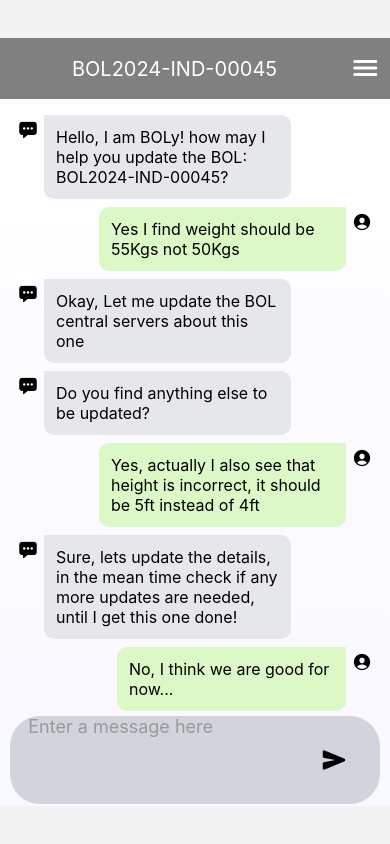
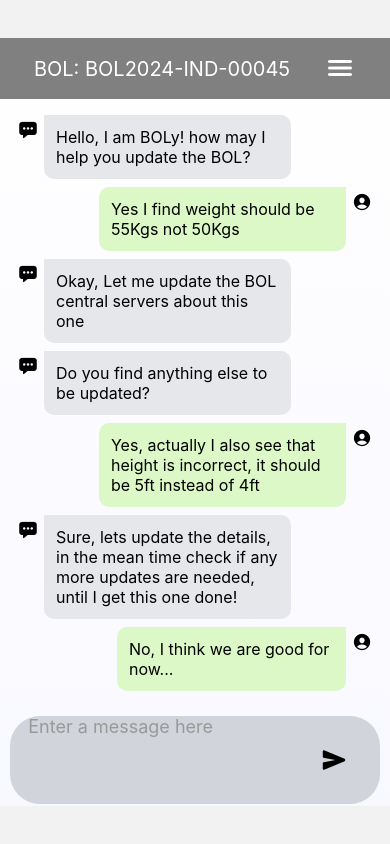
Before and after one commit to shanky-thakur/EZ-BOL, a React Native app: screen /Home in a window 390 px wide. Built offline with nearby package versions, Linux system fonts and the light colour scheme.

Commit message:
all tweaks for now are done next up is to dynamically set chats

```diff
--- a/components/HomeScreen.js
+++ b/components/HomeScreen.js
@@ -16,8 +16,33 @@ import { Ionicons } from '@expo/vector-icons';
 const { width } = Dimensions.get('window');
 
 export default function HomeScreen() {
+  const [bols, setBols] = useState([
+    { id: 1, date: '2025-06-10', location: 'Delhi', packageName: 'BOL2024-IND-00045' },
+    { id: 2, date: '2025-06-09', location: 'Mumbai', packageName: 'BOL2024-IND-00046' },
+    { id: 3, date: '2025-06-08', location: 'Chennai', packageName: 'BOL2024-IND-00047' },
+    { id: 4, date: '2025-06-07', location: 'Kolkata', packageName: 'BOL2024-IND-00048' },
+    { id: 5, date: '2025-06-06', location: 'Hyderabad', packageName: 'BOL2024-IND-00049' },
+    { id: 6, date: '2025-06-05', location: 'Pune', packageName: 'BOL2024-IND-00050' },
+    { id: 7, date: '2025-06-04', location: 'Ahmedabad', packageName: 'BOL2024-IND-00051' },
+    { id: 8, date: '2025-06-03', location: 'Jaipur', packageName: 'BOL2024-IND-00052' },
+    { id: 9, date: '2025-06-02', location: 'Lucknow', packageName: 'BOL2024-IND-00053' },
+    { id: 10, date: '2025-06-01', location: 'Bhopal', packageName: 'BOL2024-IND-00054' },
+    { id: 11, date: '2025-05-31', location: 'Nagpur', packageName: 'BOL2024-IND-00055' },
+    { id: 12, date: '2025-05-30', location: 'Chandigarh', packageName: 'BOL2024-IND-00056' },
+    { id: 13, date: '2025-05-29', location: 'Goa', packageName: 'BOL2024-IND-00057' },
+    { id: 14, date: '2025-05-28', location: 'Surat', packageName: 'BOL2024-IND-00058' },
+    { id: 15, date: '2025-05-27', location: 'Patna', packageName: 'BOL2024-IND-00059' },
+    { id: 16, date: '2025-05-26', location: 'Indore', packageName: 'BOL2024-IND-00060' },
+    { id: 17, date: '2025-05-25', location: 'Kanpur', packageName: 'BOL2024-IND-00061' },
+    { id: 18, date: '2025-05-24', location: 'Ranchi', packageName: 'BOL2024-IND-00062' },
+    { id: 19, date: '2025-05-23', location: 'Guwahati', packageName: 'BOL2024-IND-00063' },
+    { id: 20, date: '2025-05-22', location: 'Dehradun', packageName: 'BOL2024-IND-00064' },
+  ]);
+
+  const [selectedBol, setSelectedBol] = useState(bols[0]);
+
   const [chat, setChat] = useState([
-    { id: 1, role: 'bot', text: 'Hello, I am BOLy! how may I help you update the BOL: BOL2024-IND-00045?' },
+    { id: 1, role: 'bot', text: 'Hello, I am BOLy! how may I help you update the BOL?' },
     { id: 2, role: 'user', text: 'Yes I find weight should be 55Kgs not 50Kgs' },
     { id: 3, role: 'bot', text: 'Okay, Let me update the BOL central servers about this one' },
     { id: 4, role: 'bot', text: 'Do you find anything else to be updated?' },
@@ -60,20 +85,21 @@ export default function HomeScreen() {
               ]}
             >
               <ScrollView contentContainerStyle={styles.drawerContent}>
-                {Array.from({ length: 30 }).map((_, i) => (
-                  <Text key={i} style={styles.drawerItem}>
-                    BOL2024-IND-00045
-                  </Text>
+                {bols.map((bol) => (
+                  <TouchableOpacity key={bol.id} style={styles.drawerItem} onPress={() => { setSelectedBol(bol); toggleMenu(); }}>
+                    <Text style={styles.drawerText}>📦 {bol.packageName}</Text>
+                    <Text style={styles.drawerTextSmall}>📍 {bol.location} | 📅 {bol.date}</Text>
+                  </TouchableOpacity>
                 ))}
+
               </ScrollView>
             </Animated.View>
 
-
             {/* Top Bar */}
             <View style={styles.preGradientContainerBody}>
-              <View style={styles.mexuTextBox}>
-                <Text style={styles.menuHeader}>BOL2024-IND-00045</Text>
-              </View>
+              <Text style={styles.menuHeader}>
+                BOL: {selectedBol?.packageName}
+              </Text>
               <TouchableOpacity onPress={toggleMenu}>
                 <Ionicons name='menu' size={32} color='white' />
               </TouchableOpacity>
@@ -208,11 +234,6 @@ const styles = StyleSheet.create({
     alignItems: 'center',
     padding: 20,
   },
-  drawerItem: {
-    color: 'white',
-    fontSize: 18,
-    marginVertical: 10,
-  },
   messageArea: {
     height: '95%',
     width: '95%',
@@ -289,5 +310,21 @@ const styles = StyleSheet.create({
     fontSize: 16,
     color: '#000',
   },
-
+  drawerItem: {
+    backgroundColor: '#444',
+    padding: 12,
+    borderRadius: 10,
+    marginBottom: 10,
+    width: '100%',
+  },
+  drawerText: {
+    color: 'white',
+    fontSize: 16,
+    fontWeight: 'bold',
+  },
+  drawerTextSmall: {
+    color: '#ccc',
+    fontSize: 13,
+    marginTop: 4,
+  },
 });
```
